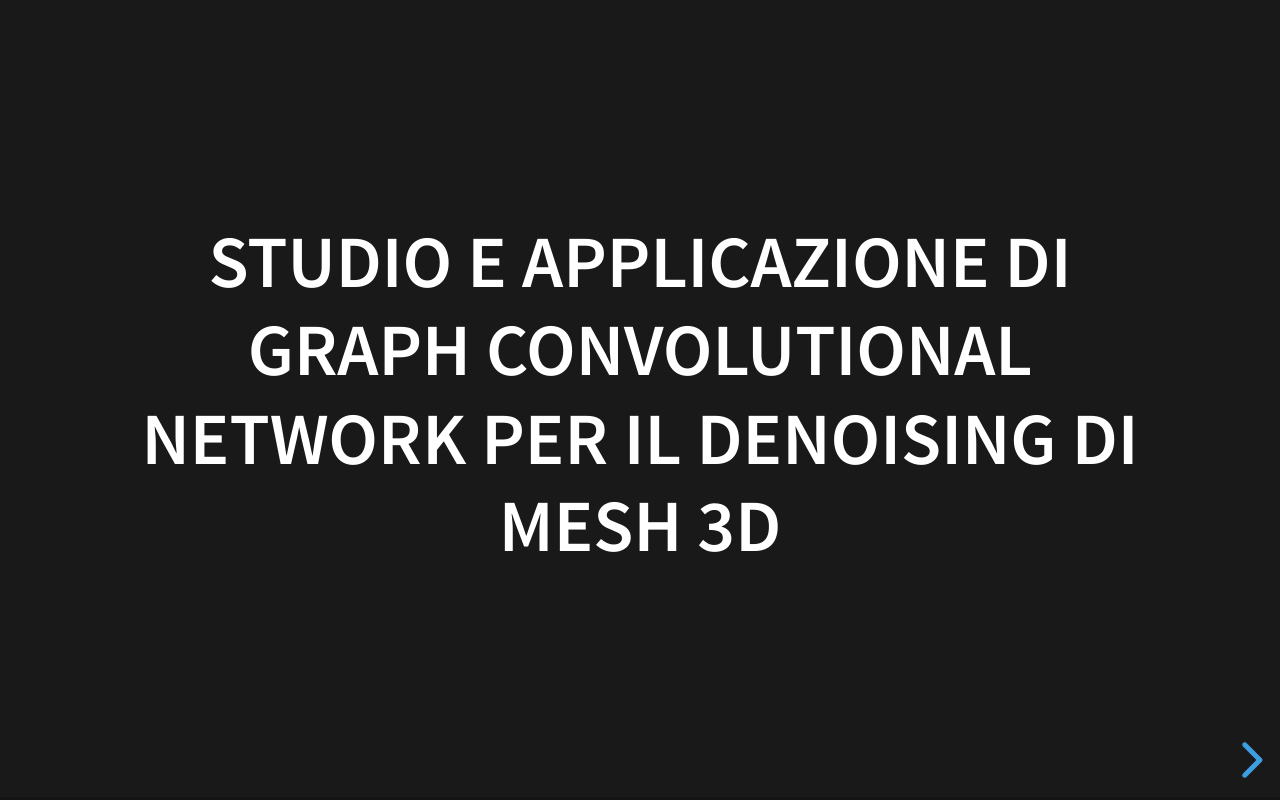
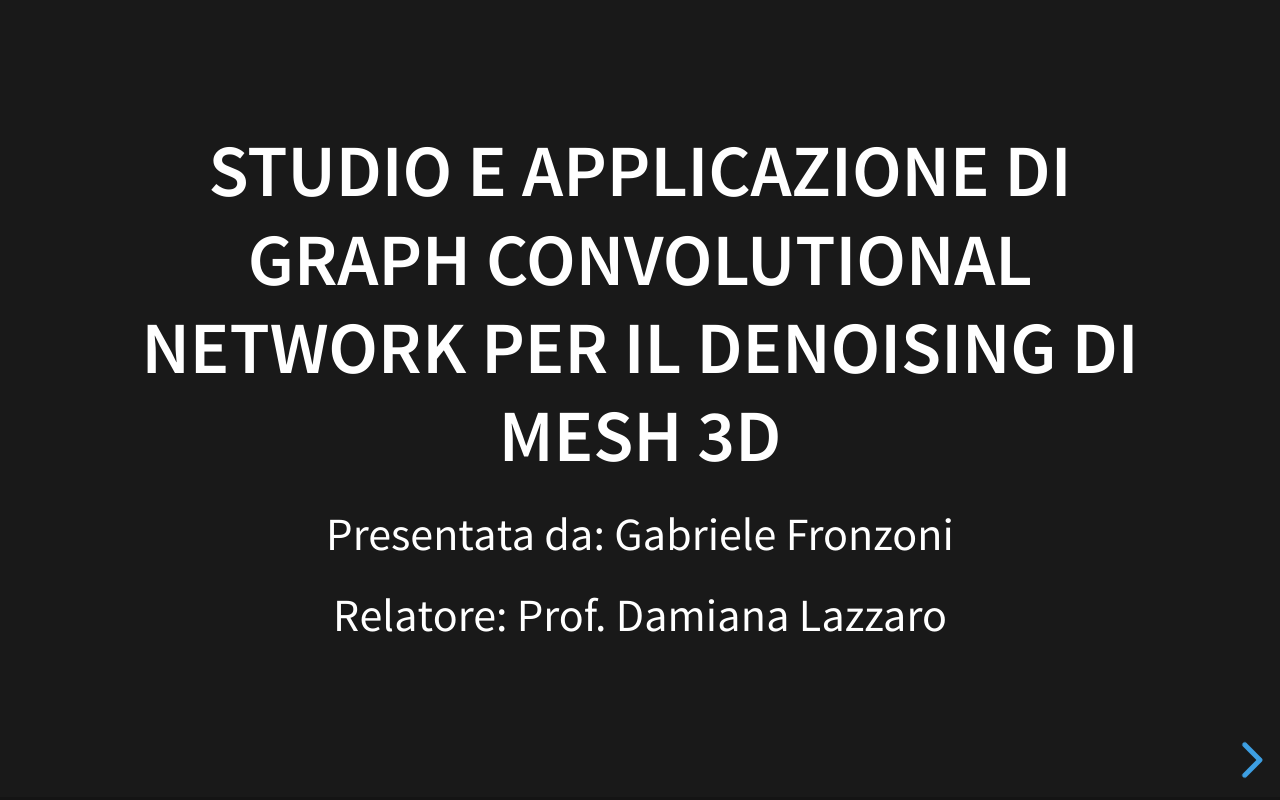
Before and after one commit to fronzofronzo/fronzofronzo.github.io, a website: page index.html in a window 1280 px wide. Drawn offline with Linux system fonts and the light colour scheme.

Commit message:
Made modifies to first slide

```diff
--- a/index.html
+++ b/index.html
@@ -4,7 +4,7 @@
 		<meta charset="utf-8">
 		<meta name="viewport" content="width=device-width, initial-scale=1.0, maximum-scale=1.0, user-scalable=no">
 
-		<title>reveal.js</title>
+		<title>Presentazione tesi - Gabriele Fronzoni</title>
 
 		<link rel="stylesheet" href="dist/reset.css">
 		<link rel="stylesheet" href="dist/reveal.css">
@@ -18,6 +18,8 @@
 			<div class="slides">
 				<section>
 					<h2>Studio e Applicazione di Graph Convolutional Network per il denoising di mesh 3D</h2>
+					<p>Presentata da: Gabriele Fronzoni </p>
+					<p>Relatore: Prof. Damiana Lazzaro</p>
 				</section>
 				<section>Slide 2</section>
 			</div>
```
